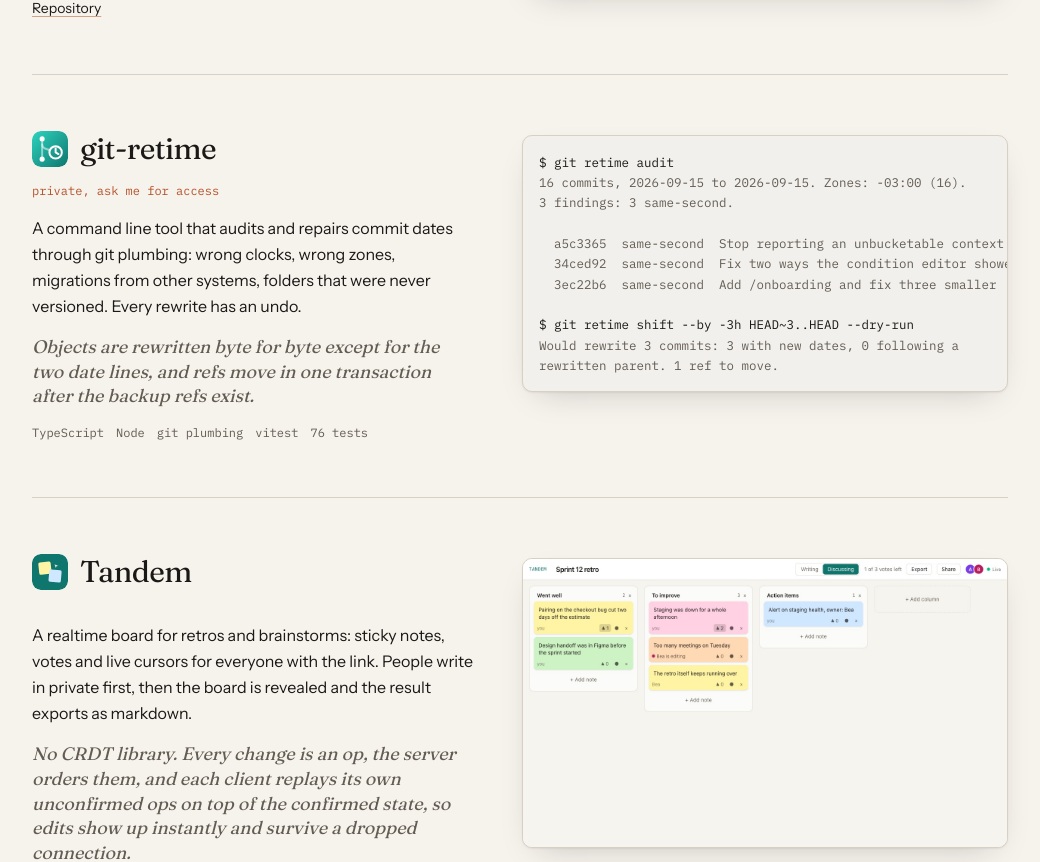
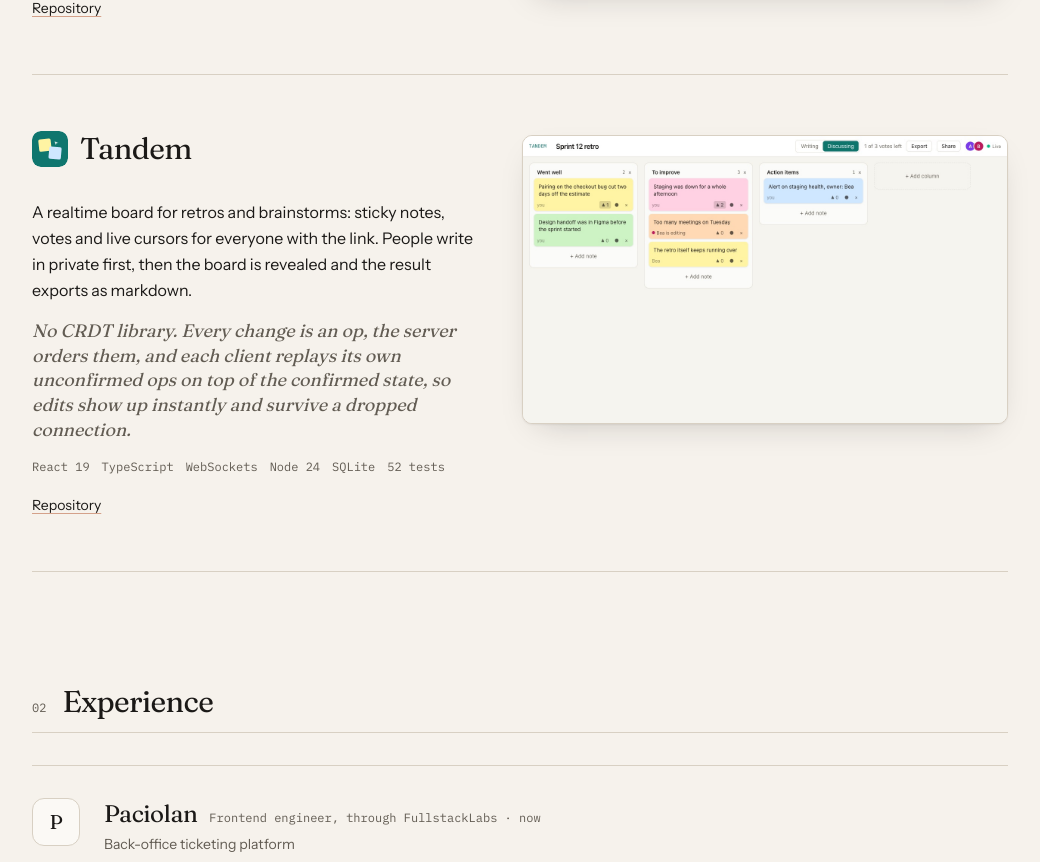
Before and after one commit to Brunoskyy/brunoskyy.github.io, a Next.js app: page / in a window 1280 px wide. Shown: the part 1157-2019 px from the top of the page, without its empty margins (120-1160 px from the left). Built offline with nearby package versions, Linux system fonts and the light colour scheme; no server answers.

Commit message:
Update featured projects

```diff
--- a/src/app/globals.css
+++ b/src/app/globals.css
@@ -110,9 +110,6 @@
     0 1px 2px color-mix(in srgb, var(--ink) 6%, transparent),
     0 12px 32px -16px color-mix(in srgb, var(--ink) 25%, transparent);
 }
-.frame.terminal {
-  background: color-mix(in srgb, var(--ink) 4%, var(--surface));
-}
 
 .card-title-link::after {
   content: '';
--- a/src/app/layout.tsx
+++ b/src/app/layout.tsx
@@ -28,7 +28,7 @@
   metadataBase: new URL(profile.url),
   title: `${profile.name}, frontend engineer`,
   description:
-    'React and TypeScript work by Artur Bruno: feature flags with a real targeting engine, a git tool built on plumbing, a realtime board, and the products I have shipped.',
+    'React and TypeScript work by Artur Bruno: feature flags with a real targeting engine, a realtime collaborative board, and the products I have shipped.',
   openGraph: {
     title: `${profile.name}, frontend engineer`,
     description: 'React and TypeScript, built to hold up under load and under review.',
--- a/src/components/project-card.tsx
+++ b/src/components/project-card.tsx
@@ -105,20 +105,6 @@
             />
           </figure>
         )}
-        {project.terminal && (
-          <figure className="frame terminal" aria-label={`Terminal session with ${project.name}`}>
-            <pre className="m-0 overflow-x-auto p-4 font-mono text-[12.5px] leading-relaxed">
-              {project.terminal.map((line, i) => (
-                <span
-                  key={i}
-                  className={line.startsWith('$') ? 'text-ink block' : 'text-muted block'}
-                >
-                  {line || ' '}
-                </span>
-              ))}
-            </pre>
-          </figure>
-        )}
       </div>
     </article>
   )
--- a/src/data/projects.ts
+++ b/src/data/projects.ts
@@ -21,8 +21,6 @@
   logo?: string
   /** A screenshot under public/, with its alt text. */
   image?: { src: string; alt: string; width: number; height: number }
-  /** For tools without a screen: lines of terminal output to render instead. */
-  terminal?: string[]
 }
 
 export const featured: Project[] = [
@@ -41,30 +39,6 @@
       width: 1400,
       height: 867,
     },
-  },
-  {
-    repo: 'git-retime',
-    name: 'git-retime',
-    description:
-      'A command line tool that audits and repairs commit dates through git plumbing: wrong clocks, wrong zones, migrations from other systems, folders that were never versioned. Every rewrite has an undo.',
-    interesting:
-      'Objects are rewritten byte for byte except for the two date lines, and refs move in one transaction after the backup refs exist.',
-    stack: ['TypeScript', 'Node', 'git plumbing', 'vitest', '76 tests'],
-    private: true,
-    logo: '/projects/git-retime-logo.svg',
-    terminal: [
-      '$ git retime audit',
-      '16 commits, 2026-09-15 to 2026-09-15. Zones: -03:00 (16).',
-      '3 findings: 3 same-second.',
-      '',
-      '  a5c3365  same-second  Stop reporting an unbucketable context',
-      '  34ced92  same-second  Fix two ways the condition editor showed',
-      '  3ec22b6  same-second  Add /onboarding and fix three smaller',
-      '',
-      '$ git retime shift --by -3h HEAD~3..HEAD --dry-run',
-      'Would rewrite 3 commits: 3 with new dates, 0 following a',
-      'rewritten parent. 1 ref to move.',
-    ],
   },
   {
     repo: 'tandem',
```
Also changed, not shown: public/projects/git-retime-logo.svg (deleted), 2 other files (tests, documents, lock files or other folders).
